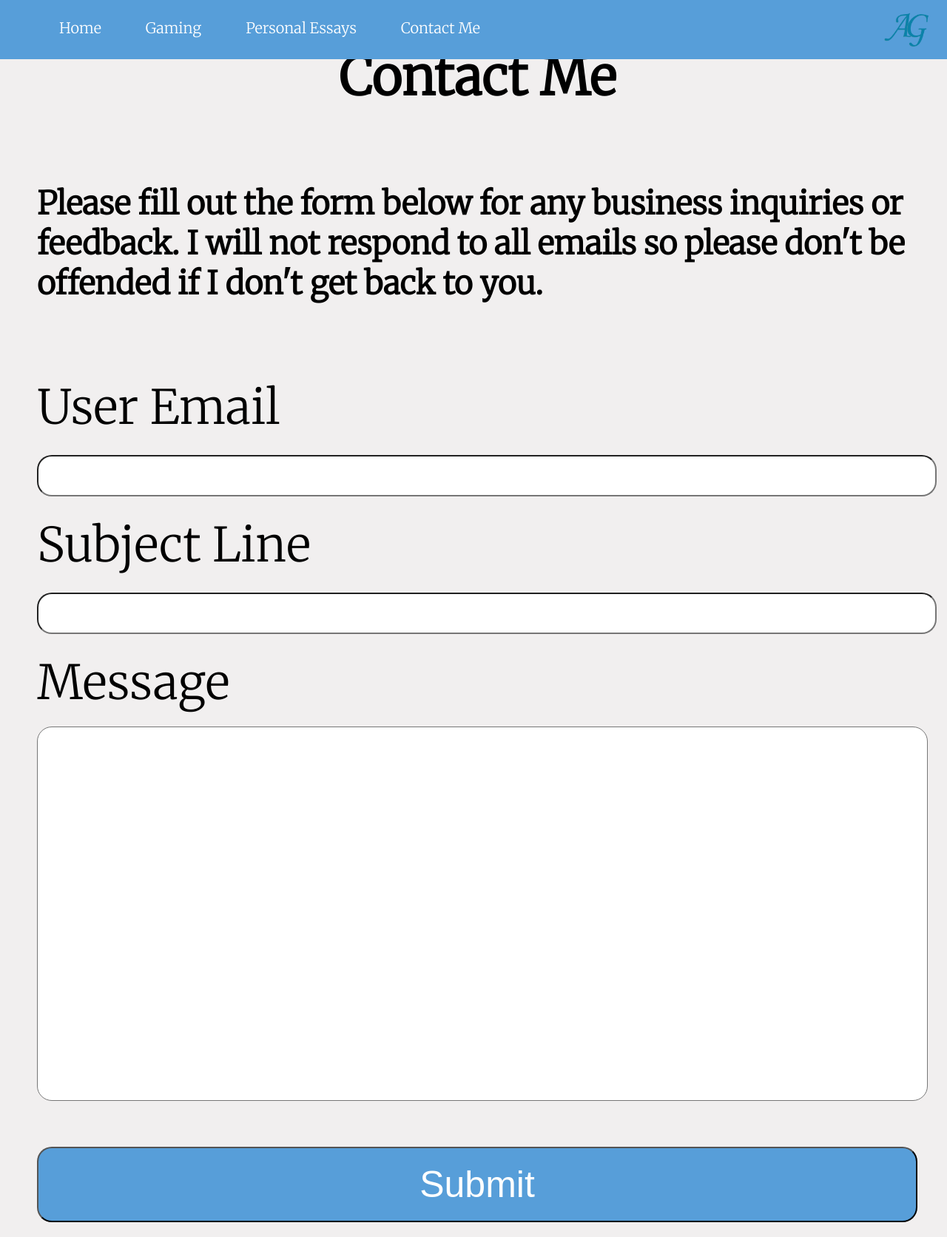
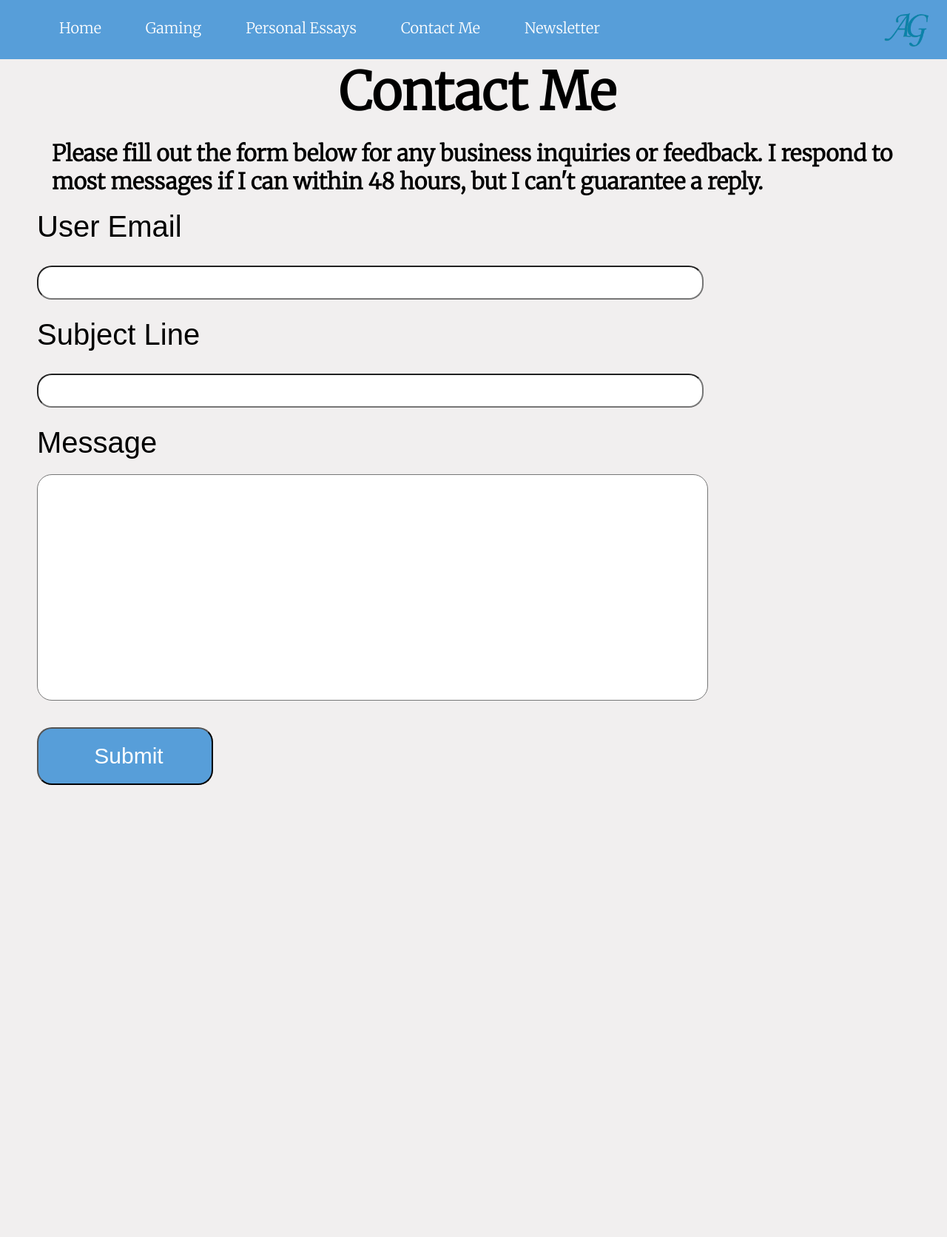
Before and after one commit to AdamGaffney96/PersonalWebsite, a Django app: page /contact in a window 1280 px wide. Shown: the whole page at 74% size. After the commit the page ends 1061 px from the top, so only its background shows below. Run offline with Django 3.2, Linux system fonts and the light colour scheme.

Commit message:
Newsletter added and desktop content edits

```diff
--- a/ResumeSite/static/blog_site/css/main.css
+++ b/ResumeSite/static/blog_site/css/main.css
@@ -501,7 +514,7 @@
         min-height: 90vh;
         height: 90vh;
         padding-left: 10px;
-        padding-top: 60px;
+        padding-top: 80px;
     }
     .page-title {
         display: grid;
@@ -742,6 +756,10 @@
     #contact-subtitle {
         padding: 0 40px;
     }
+    #contact-subtitle h6 {
+        margin: 20px;
+        font-size: 30px;
+    }
     #contact-form-div p {
         font-family: 'Merriweather', serif;
         padding: 0 40px;
@@ -750,20 +768,25 @@
     input[type=text],
     input[type=email] {
         font-size: 30px;
-        margin: 20px 0;
-        padding-left: 20px;
-        width: 100%;
-        height: 50px;
+        width: 75%;
+        margin-bottom: 20px;
+        height: 40px;
         border-radius: 20px;
+    }
+    label {
+        display: block;
+        font-family: Arial, Helvetica, sans-serif;
+        font-size: 40px;
     }
     #contact-submit {
         padding: 0 40px;
     }
     input[type=submit] {
-        font-size: 50px;
-        margin: 20px 0;
+        font-size: 30px;
+        margin: 10px 0 20px 0;
         padding: 20px 0;
-        width: 100%;
+        padding-left: 10px;
+        width: 20%;
         border-radius: 20px;
         background-color: #579ED9;
         color: white;
@@ -782,9 +805,10 @@
         font-size: 30px;
         resize: none;
         margin: 20px 0;
+        margin-bottom: 0;
         padding-left: 10px;
-        width: 100%;
-        height: 500px;
+        width: 75%;
+        height: 300px;
         border-radius: 20px;
     }
     input:focus,
--- a/blog_site/templates/blog_site/base.html
+++ b/blog_site/templates/blog_site/base.html
@@ -35,6 +35,9 @@
                 <a href="{% url 'contact' %}">
                     <li class="nav-item {% if 'contact' in request.path %}nav-selected{% endif %}">Contact Me</li>
                 </a>
+                <a href="{% url 'newsletter' %}">
+                    <li class="nav-item {% if 'newsletter' in request.path %}nav-selected{% endif %}">Newsletter</li>
+                </a>
             </div>
         </ul>
         <div class="nav-logo">
--- a/blog_site/templates/blog_site/contact_form.html
+++ b/blog_site/templates/blog_site/contact_form.html
@@ -8,7 +8,7 @@
                 <h5>Contact Me</h5>
             </div>
             <div id='contact-subtitle'>
-                <h6>Please fill out the form below for any business inquiries or feedback. I will not respond to all emails so please don't be offended if I don't get back to you.</h6>
+                <h6>Please fill out the form below for any business inquiries or feedback. I respond to most messages if I can within 48 hours, but I can't guarantee a reply.</h6>
             </div>
             <div id='contact-form'>
                 <p>
--- a/blog_site/urls.py
+++ b/blog_site/urls.py
@@ -11,4 +11,5 @@ urlpatterns = [
     path('contact/success', views.contactsuccess, name = "contact_success"),
     path('contact/failure', views.contactfailure, name = "contact_failure"),
     path('eia/home', views.eiahome, name = "eiahome"),
+    path('newsletter', views.newsletter, name = "newsletter"),
 ]
--- a/blog_site/views.py
+++ b/blog_site/views.py
@@ -17,6 +17,10 @@ from django.utils.text import slugify
 import requests
 from django.http import HttpResponse
 from django.core.paginator import Paginator
+from sendgrid import SendGridAPIClient
+from sendgrid.helpers.mail import Mail
+import os
+import json
 
 # Create your views here.
 
@@ -94,15 +98,25 @@ def contactsubmit(request):
         form = ContactForm(request.POST)
         if form.is_valid():
             newContact = Contact()
-            newContact.email = request.POST['email']
-            newContact.subject = request.POST['subject']
-            newContact.message = request.POST['message']
-            # newContact.save()
-            email_subject = f'Email from {form.cleaned_data["email"]} - {form.cleaned_data["subject"]}'
-            email_message = form.cleaned_data['message']
+            message = Mail(
+            from_email=settings.CONTACT_EMAIL,
+            to_emails=settings.ADMIN_EMAILS,
+            subject=request.POST['subject'],
+            html_content=request.POST['message'])
+            message.dynamic_template_data = {
+            'email': request.POST['email'],
+            'subject': request.POST['subject'],
+            'message': request.POST['message']
+            }
+            message.template_id = settings.TEMPLATE_ID
             try:
-                send_mail(email_subject, email_message, settings.CONTACT_EMAIL, settings.ADMIN_EMAILS)
-            except smtplib.SMTPException:
+                sg = SendGridAPIClient(os.environ.get('SENDGRID_API_KEY'))
+                response = sg.send(message)
+                print(response.status_code)
+                print(response.body)
+                print(response.headers)
+            except Exception as e:
+                print(e.message)
                 return redirect('contact_failure')
             return redirect('contact_success')
     return render(request, 'blog_site/contact_form.html')
@@ -135,6 +149,7 @@ def singlereview(request, slug):
     return render(request, 'blog_site/base_review.html', context)
 
 def singleessay(request, slug):
+
     q = Essay.objects.filter(slug__iexact = slug)
     print(q)
     if q.exists():
@@ -151,3 +166,6 @@ def singleessay(request, slug):
         "post_date": q.post_date,
     }
     return render(request, 'blog_site/base_review.html', context)
+
+def newsletter(request):
+    return render(request, 'blog_site/newsletter.html')
--- a/requirements.txt
+++ b/requirements.txt
@@ -10,3 +10,4 @@ python-dotenv==0.18.0
 requests==2.25.1
 whitenoise==5.3.0
 django-summernote==0.8.11.6
+sendgrid==6.7.1
```
Also changed, not shown: other parts of ResumeSite/static/blog_site/css/main.css (+30 -3 lines), ResumeSite/settings.py (+4 -7 lines), blog_site/templates/blog_site/newsletter.html (added, +13 -0 lines).
